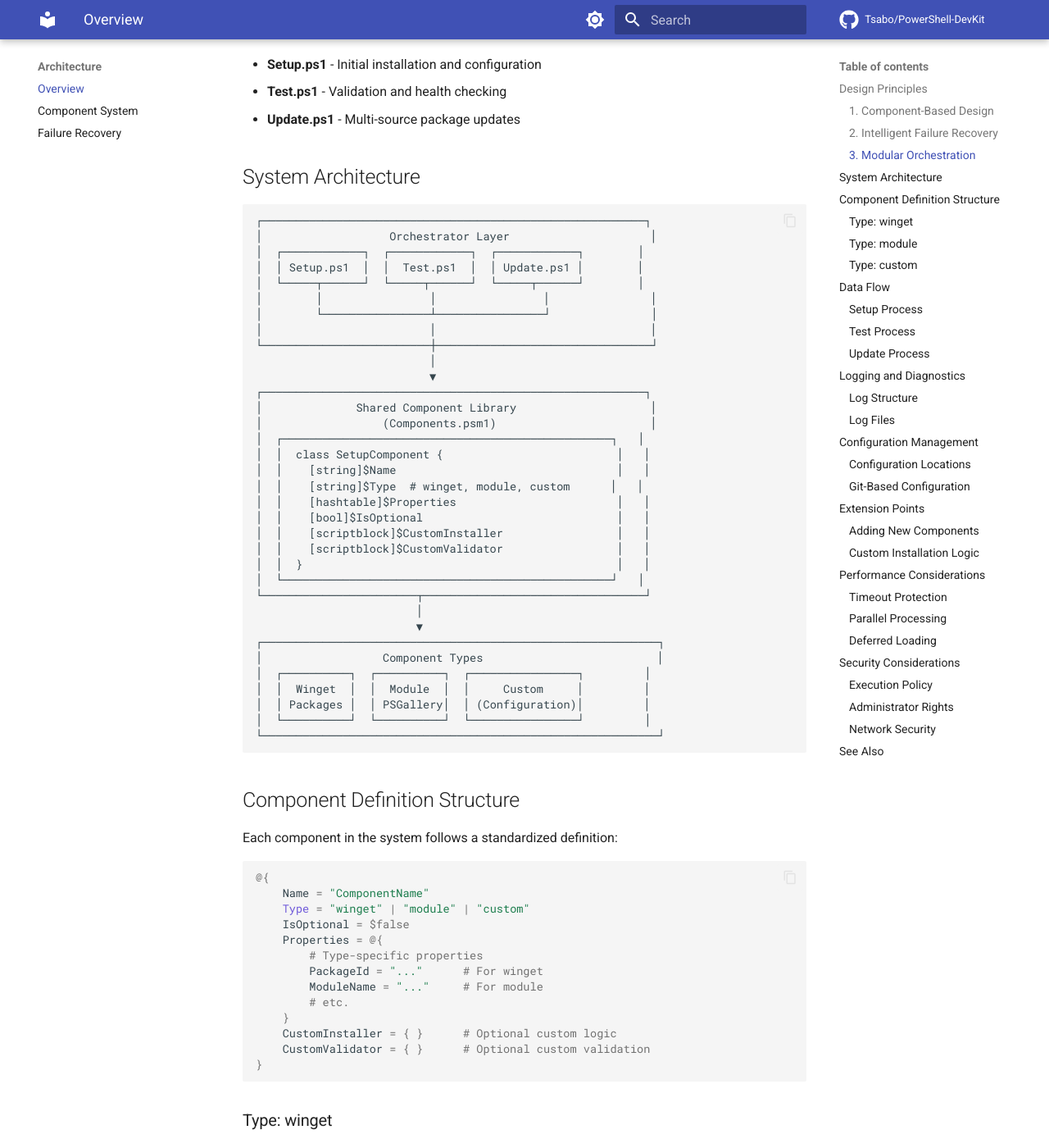
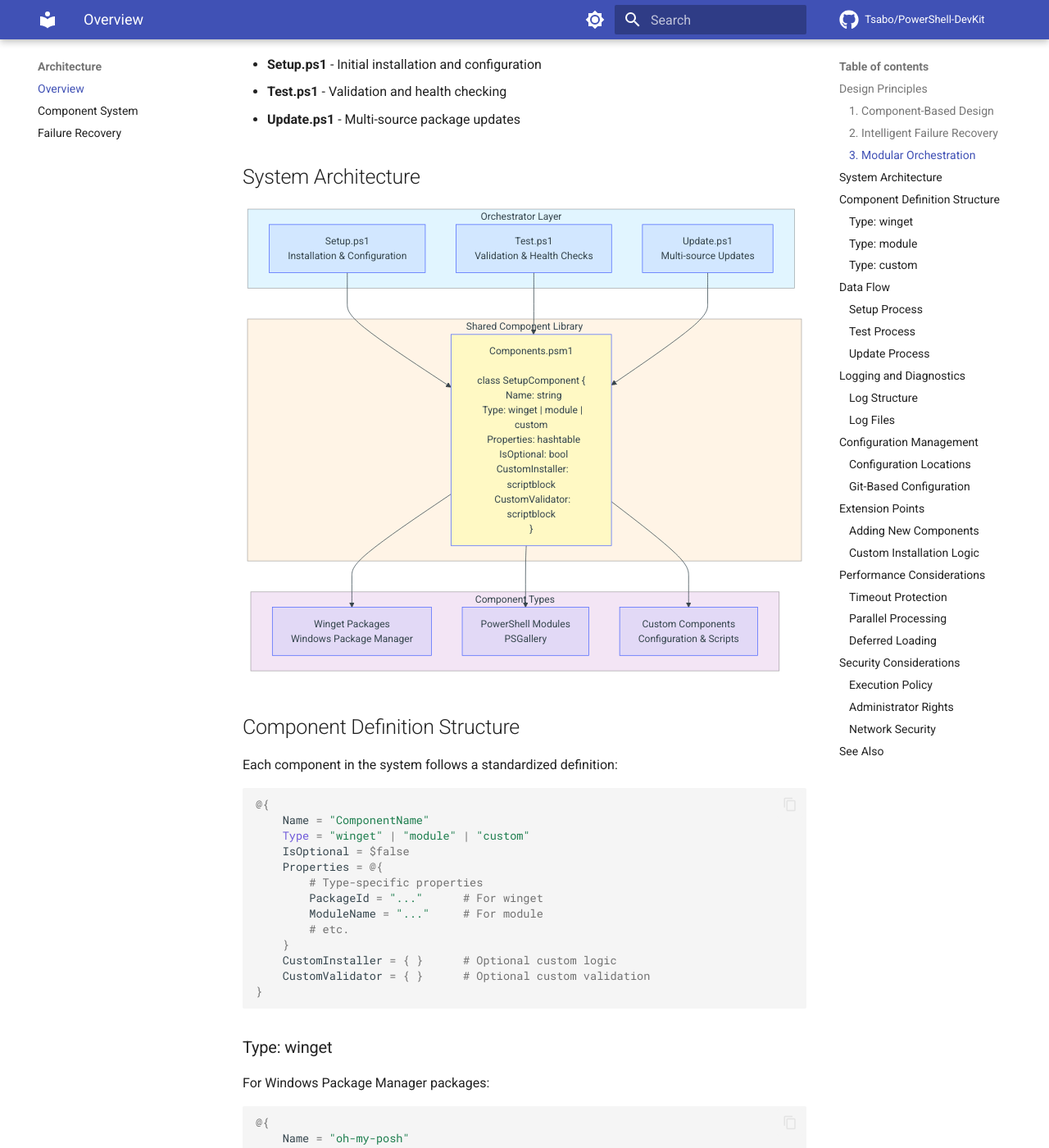
Before and after one commit to Tsabo/PowerShell-DevKit, an MkDocs documentation site: the page built from docs/architecture/overview.md, in a window 1280 px wide and 1400 px high, scrolled down 1018 px. Shown: the whole window at 82% size. Built offline with MkDocs 1.6.1 and Material for MkDocs 9.7.7, drawn with Linux system fonts in a browser that asks for light colours; comment, search, counter and statistics services are not loaded; some of the changed lines change nothing that is shown.

Commit message:
Replaces architecture diagram with Mermaid graph
Replaces the ASCII architecture diagram with a Mermaid graph
for improved readability and maintainability.

Also, configures MkDocs to support Mermaid diagrams using the
`pymdownx.superfences` extension.

````diff
--- a/docs/architecture/overview.md
+++ b/docs/architecture/overview.md
@@ -36,41 +36,36 @@ Three main orchestrator scripts handle different lifecycle phases:
 
 ## System Architecture
 
-```
-┌─────────────────────────────────────────────────────────┐
-│                   Orchestrator Layer                     │
-│  ┌────────────┐  ┌────────────┐  ┌────────────┐        │
-│  │ Setup.ps1  │  │  Test.ps1  │  │ Update.ps1 │        │
-│  └─────┬──────┘  └─────┬──────┘  └─────┬──────┘        │
-│        │                │                │               │
-│        └────────────────┴────────────────┘               │
-│                         │                                │
-└─────────────────────────┼────────────────────────────────┘
-                          │
-                          ▼
-┌─────────────────────────────────────────────────────────┐
-│              Shared Component Library                    │
-│                  (Components.psm1)                       │
-│  ┌─────────────────────────────────────────────────┐   │
-│  │  class SetupComponent {                          │   │
-│  │    [string]$Name                                 │   │
-│  │    [string]$Type  # winget, module, custom      │   │
-│  │    [hashtable]$Properties                        │   │
-│  │    [bool]$IsOptional                             │   │
-│  │    [scriptblock]$CustomInstaller                 │   │
-│  │    [scriptblock]$CustomValidator                 │   │
-│  │  }                                               │   │
-│  └─────────────────────────────────────────────────┘   │
-└───────────────────────┬─────────────────────────────────┘
-                        │
-                        ▼
-┌───────────────────────────────────────────────────────────┐
-│                  Component Types                          │
-│  ┌──────────┐  ┌──────────┐  ┌────────────────┐         │
-│  │  Winget  │  │  Module  │  │     Custom     │         │
-│  │ Packages │  │ PSGallery│  │ (Configuration)│         │
-│  └──────────┘  └──────────┘  └────────────────┘         │
-└───────────────────────────────────────────────────────────┘
+```mermaid
+graph TB
+    subgraph Orchestrator["Orchestrator Layer"]
+        Setup["Setup.ps1<br/>Installation & Configuration"]
+        Test["Test.ps1<br/>Validation & Health Checks"]
+        Update["Update.ps1<br/>Multi-source Updates"]
+    end
+
+    subgraph Library["Shared Component Library"]
+        Components["Components.psm1<br/><br/>class SetupComponent {<br/>  Name: string<br/>  Type: winget | module | custom<br/>  Properties: hashtable<br/>  IsOptional: bool<br/>  CustomInstaller: scriptblock<br/>  CustomValidator: scriptblock<br/>}"]
+    end
+
+    subgraph Types["Component Types"]
+        Winget["Winget Packages<br/>Windows Package Manager"]
+        Module["PowerShell Modules<br/>PSGallery"]
+        Custom["Custom Components<br/>Configuration & Scripts"]
+    end
+
+    Setup --> Components
+    Test --> Components
+    Update --> Components
+
+    Components --> Winget
+    Components --> Module
+    Components --> Custom
+
+    style Orchestrator fill:#e1f5ff
+    style Library fill:#fff4e6
+    style Types fill:#f3e5f5
+    style Components fill:#fff9c4
 ```
 
 ## Component Definition Structure
--- a/mkdocs.yml
+++ b/mkdocs.yml
@@ -49,7 +49,11 @@ markdown_extensions:
       pygments_lang_class: true
   - pymdownx.inlinehilite
   - pymdownx.snippets
-  - pymdownx.superfences
+  - pymdownx.superfences:
+      custom_fences:
+        - name: mermaid
+          class: mermaid
+          format: !!python/name:pymdownx.superfences.fence_code_format
   - pymdownx.tabbed:
       alternate_style: true
   - pymdownx.tasklist:
````
